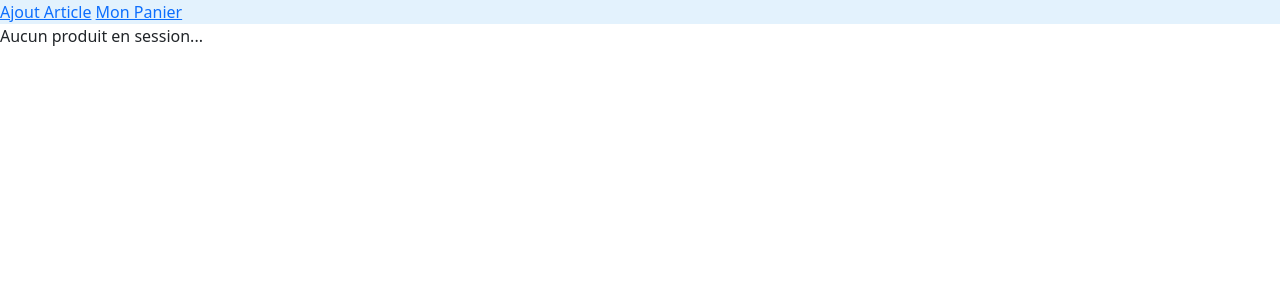
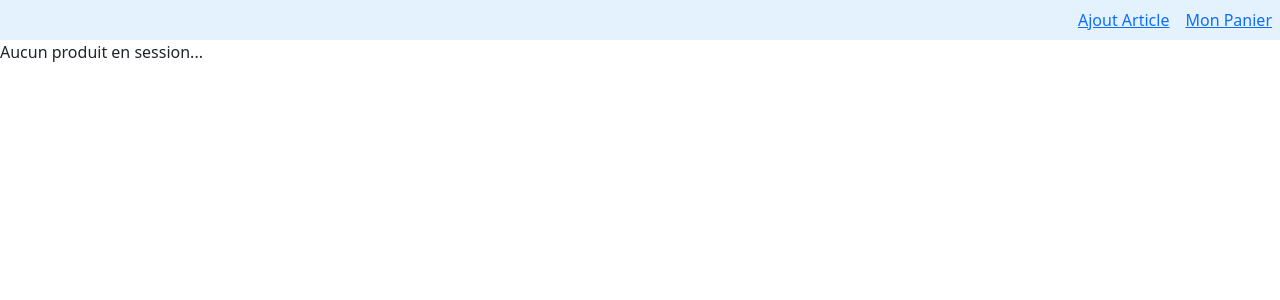
Before and after one commit to Faustine67/Appli, a PHP site: page /recap.php in a window 1280 px wide. Shown: the top 300 px of the page. Run offline with PHP 8.4, Linux system fonts and the light colour scheme.

Commit message:
Element nav bar right

```diff
--- a/index.php
+++ b/index.php
@@ -9,9 +9,9 @@
 	<!--<link rel="stylesheet" type="text/css" href="style.css"> -->
 	<link rel="stylesheet" href=https://cdn.jsdelivr.net/npm/bootstrap@5.2.3/dist/css/bootstrap.min.css>
 </head>
-<nav class="navbar navbar-light" style="background-color: #e3f2fd;">
-	<a href="index.php">Ajout Article</a>
-	<a href="recap.php"> Mon Panier </a>
+<nav class="d-flex flex-row justify-content-end" class="navbar navbar-light" style="background-color: #e3f2fd;">
+	<a class="p-2" href="index.php">Ajout Article</a>
+	<a class="p-2" href="recap.php"> Mon Panier </a>
 </nav>
 
 <body>
--- a/recap.php
+++ b/recap.php
@@ -12,9 +12,9 @@ session_start();
 	<link rel="stylesheet" href=https://cdn.jsdelivr.net/npm/bootstrap@5.2.3/dist/css/bootstrap.min.css>
 
 </head>
-<nav class="navbar-light" style="background-color: #e3f2fd;">
-	<a href="index.php">Ajout Article</a>
-	<a href="recap.php"> Mon Panier </a>
+<nav class="d-flex flex-row justify-content-end" class="navbar-light" style="background-color: #e3f2fd;">
+	<a class="p-2" href="index.php">Ajout Article</a>
+	<a class="p-2" href="recap.php"> Mon Panier </a>
 </nav>
 
 <body>
```
